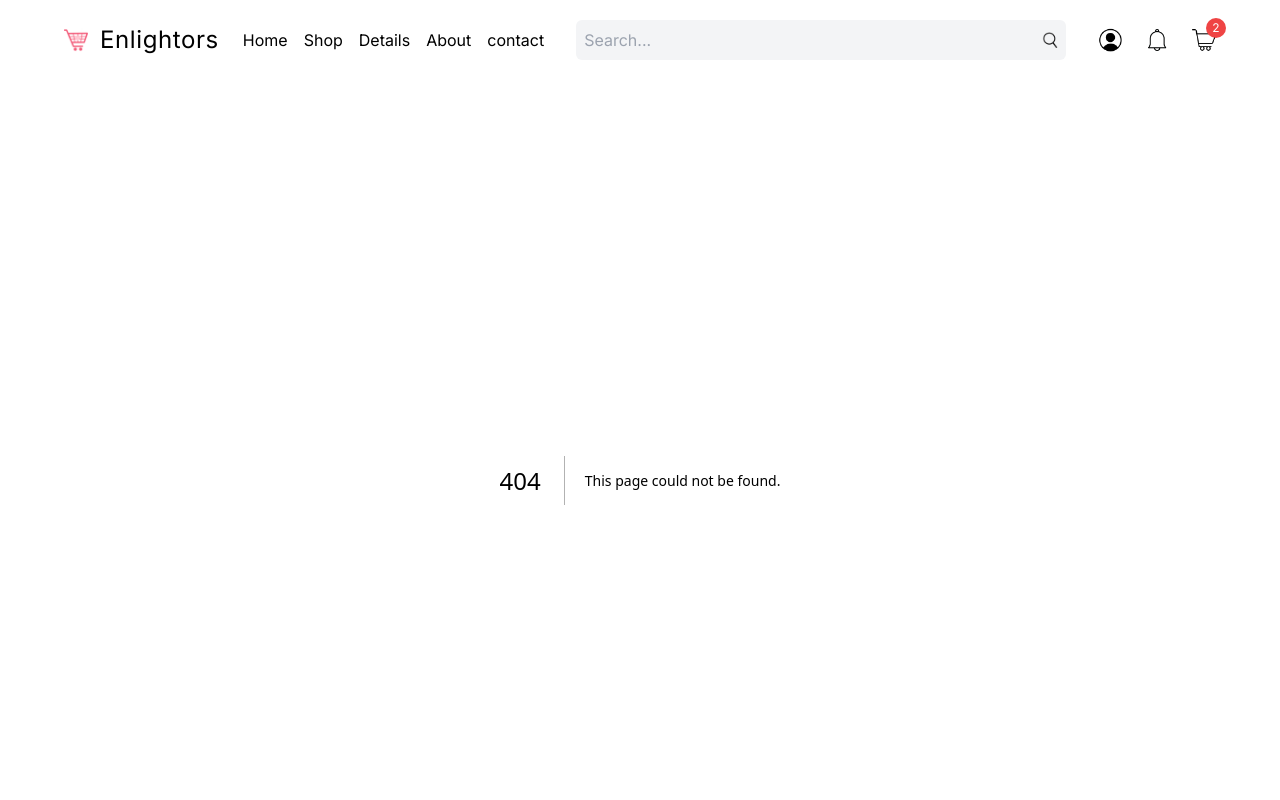
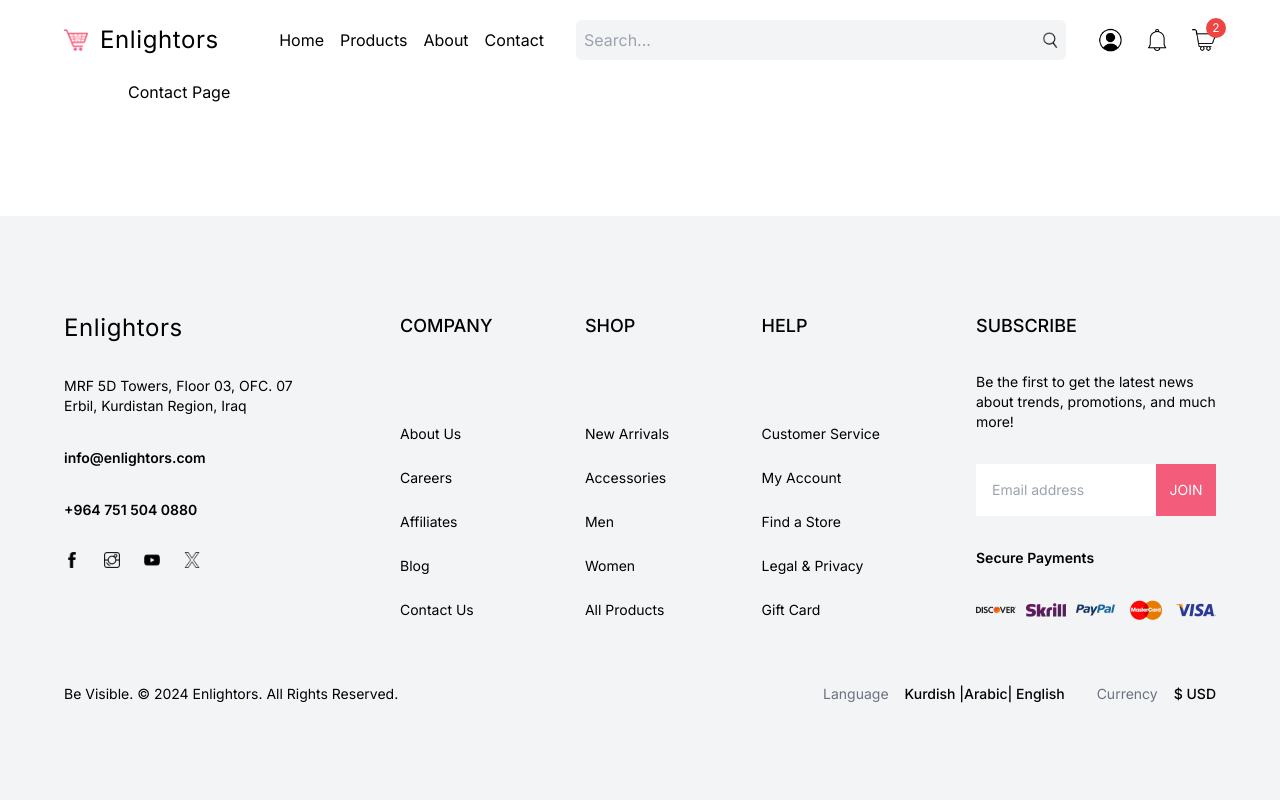
Before and after one commit to luizsp7m/simple-ecommerce-example, a Next.js app: page /contact in a window 1280 px wide. Before the commit this address had no page. Shown: the top 800 px of the page. Built offline with nearby package versions, Linux system fonts and the light colour scheme.

Commit message:
feat: add some pages

```diff
--- /dev/null
+++ b/src/app/about/page.tsx
@@ -0,0 +1,9 @@
+import SectionContainer from "../../components/shared-components/SectionContainer";
+
+export default function AboutPage() {
+  return (
+    <SectionContainer>
+      <h1>About Page</h1>
+    </SectionContainer>
+  );
+}
--- /dev/null
+++ b/src/app/contact/page.tsx
@@ -0,0 +1,9 @@
+import SectionContainer from "../../components/shared-components/SectionContainer";
+
+export default function ContactPage() {
+  return (
+    <SectionContainer>
+      <h1>Contact Page</h1>
+    </SectionContainer>
+  );
+}
--- a/src/app/products/components/FilteredProducts.tsx
+++ b/src/app/products/components/FilteredProducts.tsx
@@ -43,8 +43,6 @@
     sortBy: searchParams?.sortBy,
   });
 
-  console.log(searchParams);
-
   return (
     <SectionContainer className="flex flex-col gap-4">
       <Heading title="Featured Products" />
--- a/src/app/products/page.tsx
+++ b/src/app/products/page.tsx
@@ -2,6 +2,7 @@
 import Filter from "./components/Filter";
 import FilteredProducts from "./components/FilteredProducts";
 import Loading from "../../components/shared-components/Loading";
+import Hero from "./components/Hero";
 
 export default async function ProductsPage(props: {
   searchParams?: Promise<{
@@ -13,7 +14,7 @@
 
   return (
     <div>
-      {/* <Hero /> */}
+      <Hero />
 
       <div className="space-y-6 my-6">
         <Filter
--- a/src/components/layout-components/CartModal.tsx
+++ b/src/components/layout-components/CartModal.tsx
@@ -1,17 +1,14 @@
-
-'use client'
-import Image from "next/image"
+"use client";
+import Image from "next/image";
 const CartModal = () => {
-
-
   const cartItems = true;
 
   return (
-    <div className="w-max absolute p-4 rounded-md shadow-[0px_3px_10px_rgba(0,0,0,0.2)] bg-white top-12 right-0 flex flex-col gap-4 z-10">CartModal
+    <div className="w-max absolute p-4 rounded-md shadow-[0px_3px_10px_rgba(0,0,0,0.2)] bg-white top-12 right-0 flex flex-col gap-4 z-10">
+      CartModal
       {!cartItems ? (
         <div className="flex justify-between items-center">
           <div className="text-lg">Cart is empty</div>
-
         </div>
       ) : (
         // List section\
@@ -35,7 +32,9 @@
                   {/* Title, Price, and Description */}
                   <div>
                     <div className="flex items-center justify-between gap-8">
-                  <h3 className="font-semibold text-gray-800">Product Name</h3>
+                      <h3 className="font-semibold text-gray-800">
+                        Product Name
+                      </h3>
                       <div className="p-1 bg-gray-50 rounded-sm text-sm font-medium text-gray-600">
                         $49
                       </div>
@@ -46,7 +45,9 @@
                   {/* Quantity and Remove Button */}
                   <div className="flex items-center justify-between text-sm text-gray-800">
                     <span className="font-medium">Qty: 2</span>
-                <button className="text-red-500 hover:underline">Remove</button>
+                    <button className="text-red-500 hover:underline">
+                      Remove
+                    </button>
                   </div>
                 </div>
               </div>
@@ -67,25 +68,20 @@
             <p className="text-gray-500 text-sm mt-2 mb-4">
               Shipping and taxes calculated at checkout.
             </p>
-            <div className="flex justify-between text-sm">
+
+            <div className="flex justify-between text-sm gap-2">
               <button className="rounded-md py-3 px-4 ring-1 ring-gray-300">
                 View Cart
               </button>
-              <button
-                className="rounded-md py-3 px-4 bg-black text-white disabled:cursor-not-allowed disabled:opacity-75"
-
-              >
+              <button className="rounded-md py-3 px-4 bg-black text-white disabled:cursor-not-allowed disabled:opacity-75">
                 Checkout
               </button>
             </div>
-
           </div>
         </>
-
       )}
     </div>
+  );
+};
 
-  )
-}
-
-export default CartModal
+export default CartModal;
--- a/src/components/layout-components/Menu.tsx
+++ b/src/components/layout-components/Menu.tsx
@@ -3,10 +3,22 @@
 import Image from "next/image";
 import Link from "next/link";
 
-import { useState } from "react";
+import { useEffect, useState } from "react";
 
 const Menu = () => {
   const [open, setOpen] = useState(false);
+
+  useEffect(() => {
+    if (open) {
+      document.body.style.overflow = "hidden";
+    } else {
+      document.body.style.overflow = "auto";
+    }
+
+    return () => {
+      document.body.style.overflow = "auto";
+    };
+  }, [open]);
 
   return (
     <div>
@@ -22,11 +34,9 @@
       {open && (
         <div className="absolute bg-black text-white left-0 top-20 w-full h-[calc(100vh-80px)] flex flex-col gap-8 items-center justify-center text-xl z-10">
           <Link href="/">Home</Link>
-          <Link href="/shop">Shop</Link>
-          <Link href="/details">Details</Link>
-          <Link href="/about">About</Link> {/* Corrected "link" to "Link" */}
-          <Link href="/logout">LogOut</Link>
-          <Link href="/contact">contact</Link>
+          <Link href="/products">Products</Link>
+          <Link href="/about">About</Link>
+          <Link href="/contact">Contact</Link>
         </div>
       )}
     </div>
--- a/src/components/layout-components/Navbar.tsx
+++ b/src/components/layout-components/Navbar.tsx
@@ -30,10 +30,9 @@
           </Link>
           <div className="hidden xl:flex gap-4">
             <Link href="/">Home</Link>
-            <Link href="/shop">Shop</Link>
-            <Link href="/details">Details</Link>
+            <Link href="/products">Products</Link>
             <Link href="/about">About</Link>
-            <Link href="/contact">contact</Link>
+            <Link href="/contact">Contact</Link>
           </div>
         </div>
         {/* Right of the screen */}
```
Lines whose indentation alone changed are shown as unchanged.
